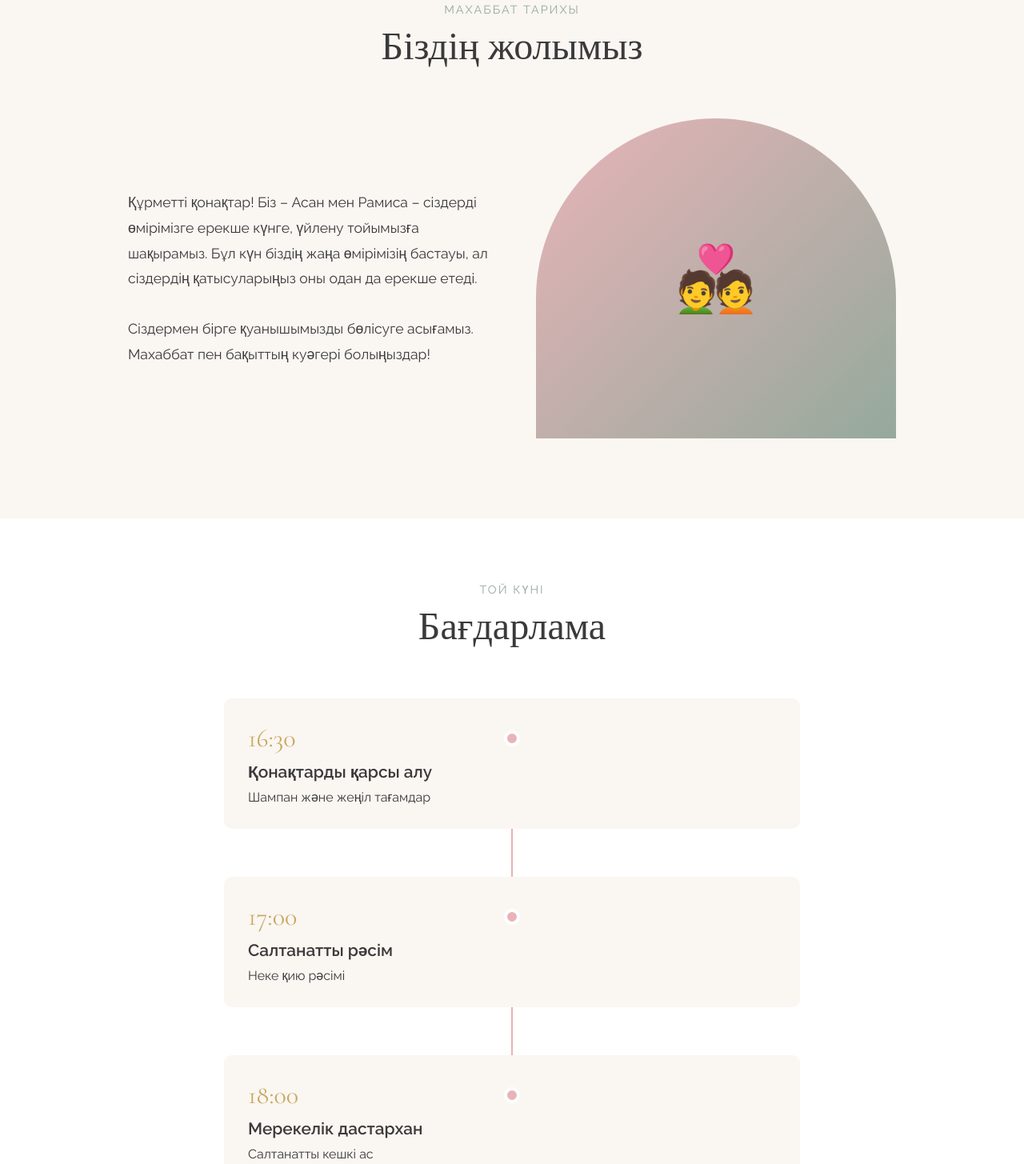
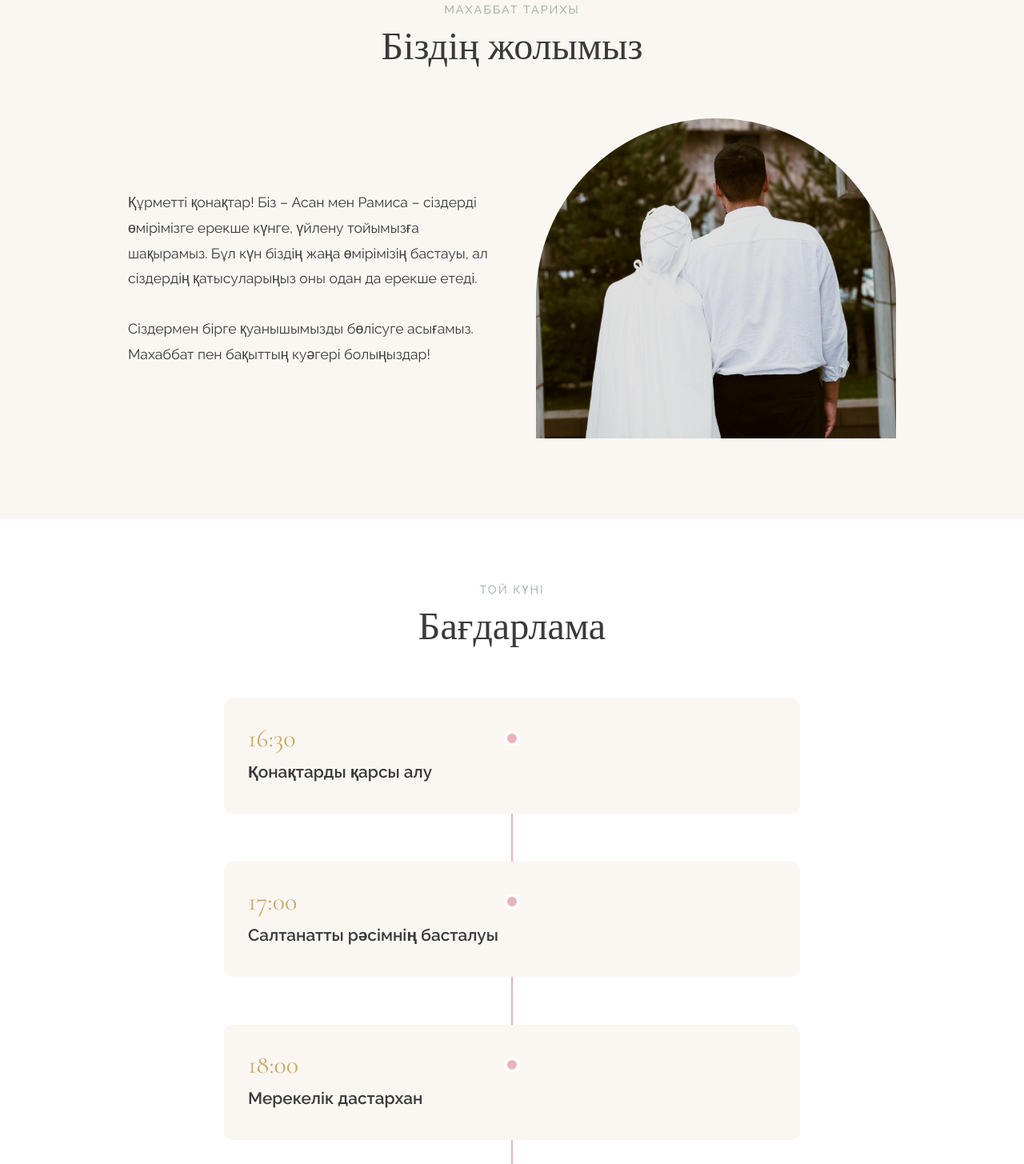
Before and after one commit to kak0yt0-che1/asan-ramisa-wedding, a plain HTML site: page index.html in a window 1280 px wide. Shown: the part 897-2352 px from the top of the page at 80% size. Drawn offline with nearby package versions, Linux system fonts and the light colour scheme.

Commit message:
Add images folder with us.jpg and update index.html

```diff
--- a/index.html
+++ b/index.html
@@ -219,16 +219,19 @@
         .story-image {
             position: relative;
             overflow: hidden;
-            border-radius: 300px 300px 0 0;
+            border-radius: 300px 300px 0 0; /* та самая арка */
             height: 400px;
-            background: linear-gradient(135deg, var(--rose), var(--sage));
+            /* background: linear-gradient(135deg, var(--rose), var(--sage)); <-- уберите или закомментируйте */
             display: flex;
             align-items: center;
             justify-content: center;
-            font-size: 5rem;
-            color: white;
         }
-
+        .story-image img {
+            width: 100%;
+            height: 100%;
+            object-fit: cover;     /* заполняет весь блок, сохраняя пропорции */
+            display: block;
+        }
         /* Timeline */
         .timeline {
             padding: 80px 20px;
@@ -531,8 +534,9 @@
                 </p>
             </div>
             <div class="story-image">
-                💑
+                <img src="images/us.jpg" alt="Асан & Рамиса">
             </div>
+
         </div>
     </section>
 
@@ -550,7 +554,6 @@
                 <div class="timeline-content">
                     <p class="timeline-time">16:30</p>
                     <h3 class="timeline-title">Қонақтарды қарсы алу</h3>
-                    <p>Шампан және жеңіл тағамдар</p>
                 </div>
             </div>
 
@@ -558,8 +561,7 @@
                 <div class="timeline-dot"></div>
                 <div class="timeline-content">
                     <p class="timeline-time">17:00</p>
-                    <h3 class="timeline-title">Салтанатты рәсім</h3>
-                    <p>Неке қию рәсімі</p>
+                    <h3 class="timeline-title">Салтанатты рәсімнің басталуы</h3>
                 </div>
             </div>
 
@@ -568,7 +570,6 @@
                 <div class="timeline-content">
                     <p class="timeline-time">18:00</p>
                     <h3 class="timeline-title">Мерекелік дастархан</h3>
-                    <p>Салтанатты кешкі ас</p>
                 </div>
             </div>
 
@@ -577,7 +578,6 @@
                 <div class="timeline-content">
                     <p class="timeline-time">20:00</p>
                     <h3 class="timeline-title">Би кеші</h3>
-                    <p>Музыка және көңілді кеш</p>
                 </div>
             </div>
         </div>
```
Also changed, not shown: images/us.JPG (added).
